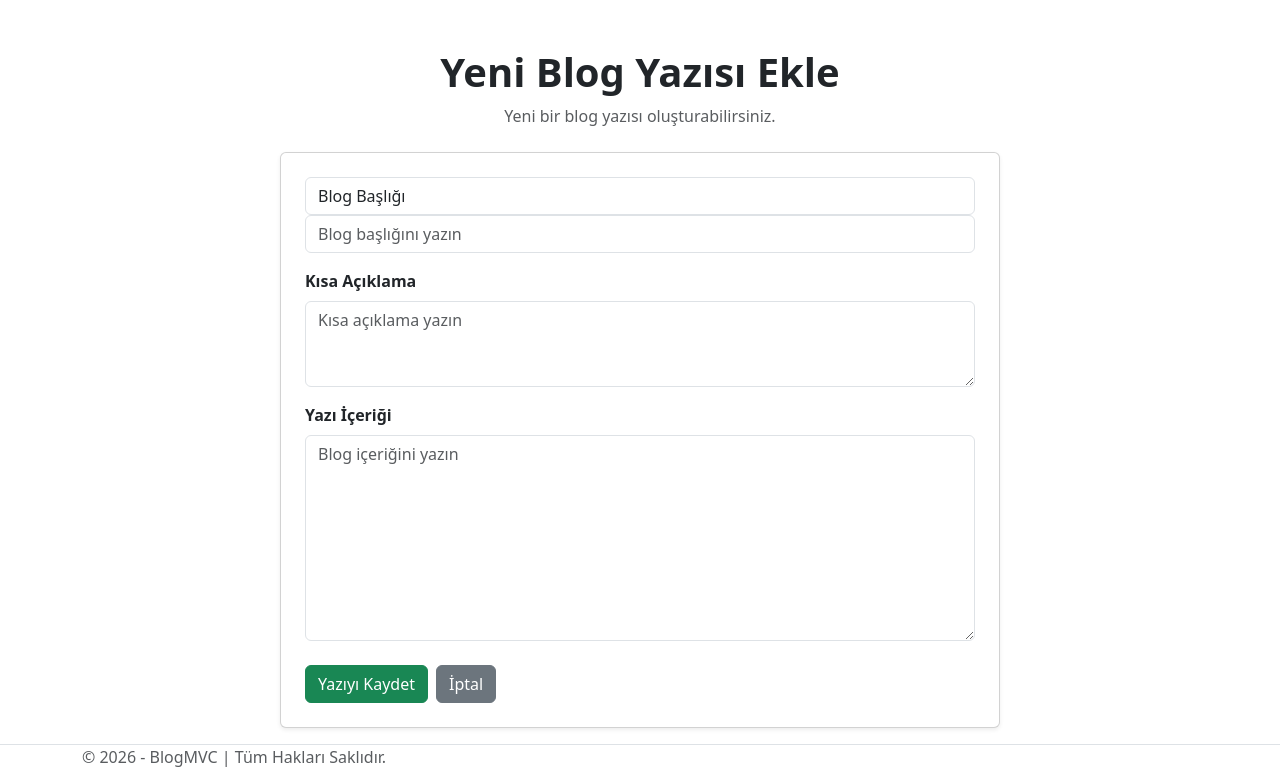
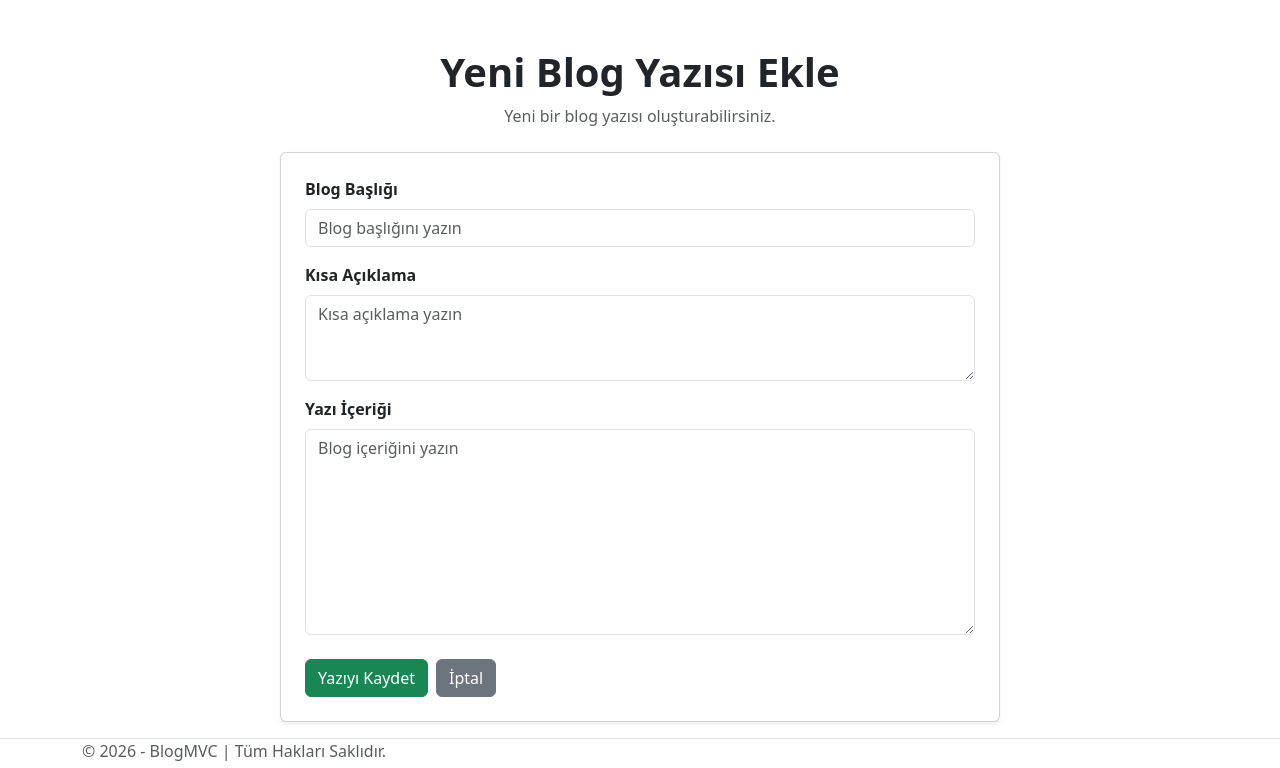
Before and after one commit to WheniuskaOS/BlogMVC, an ASP.NET Core app: page /Posts/Create in a window 1280 px wide. Shown: the part 57-825 px from the top of the page. Run offline with ASP.NET Core 8, Linux system fonts and the light colour scheme.

Commit message:
Fix authentication middleware and create form label

```diff
--- a/Program.cs
+++ b/Program.cs
@@ -29,7 +29,7 @@ if (!app.Environment.IsDevelopment())
 
 app.UseHttpsRedirection();
 app.UseRouting();
-app.UseAuthentication();
+app.UseAuthorization();
 
 // Statik dosyalar
 app.MapStaticAssets();
--- a/Views/Posts/Create.cshtml
+++ b/Views/Posts/Create.cshtml
@@ -35,7 +35,7 @@
                         <!-- BAŞLIK -->
                         <div class="mb-3">
                             <label asp-for="Title"
-                                   class="form-control">
+                                   class="form-label fw-bold">
                             </label>
 
                             <input asp-for="Title"
```
